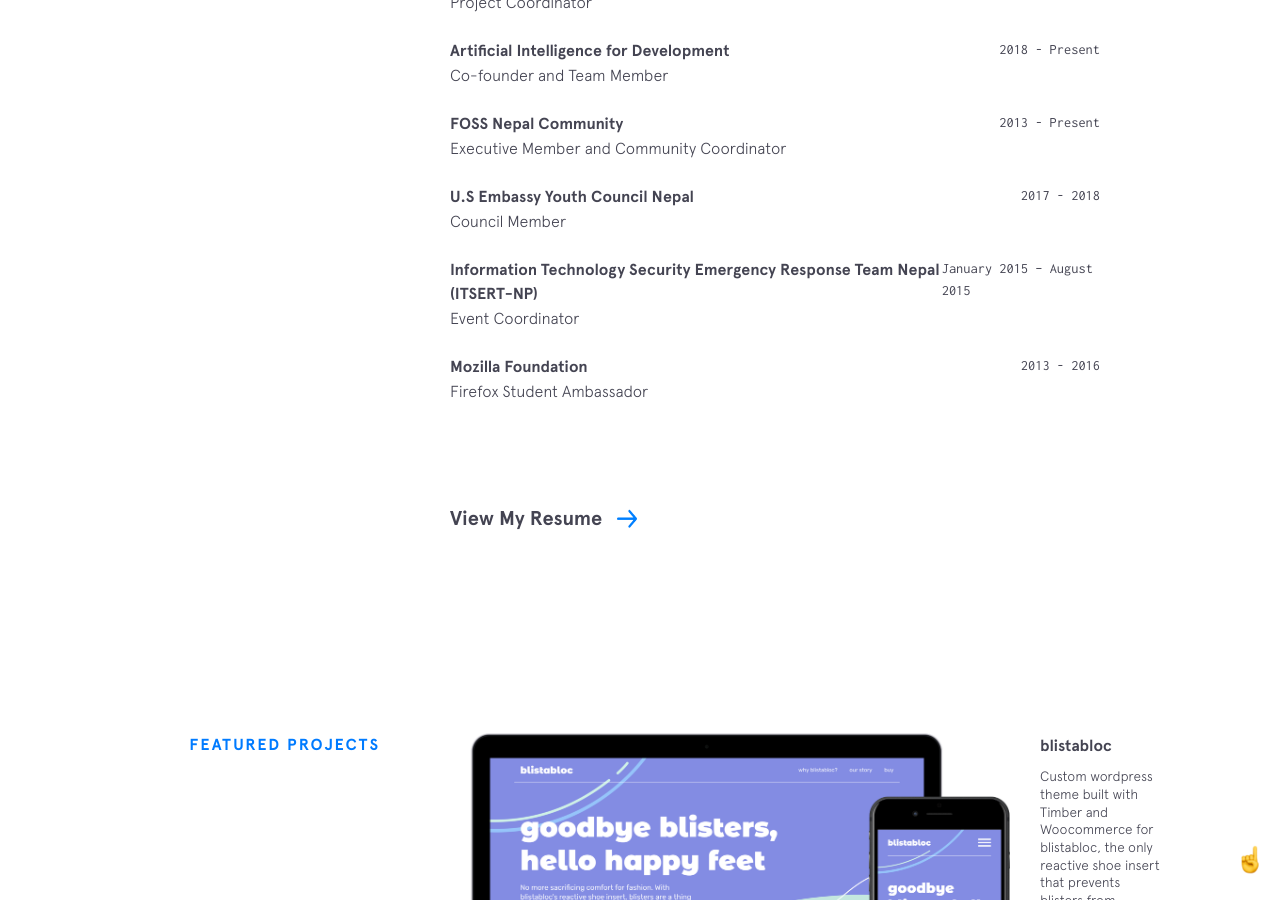
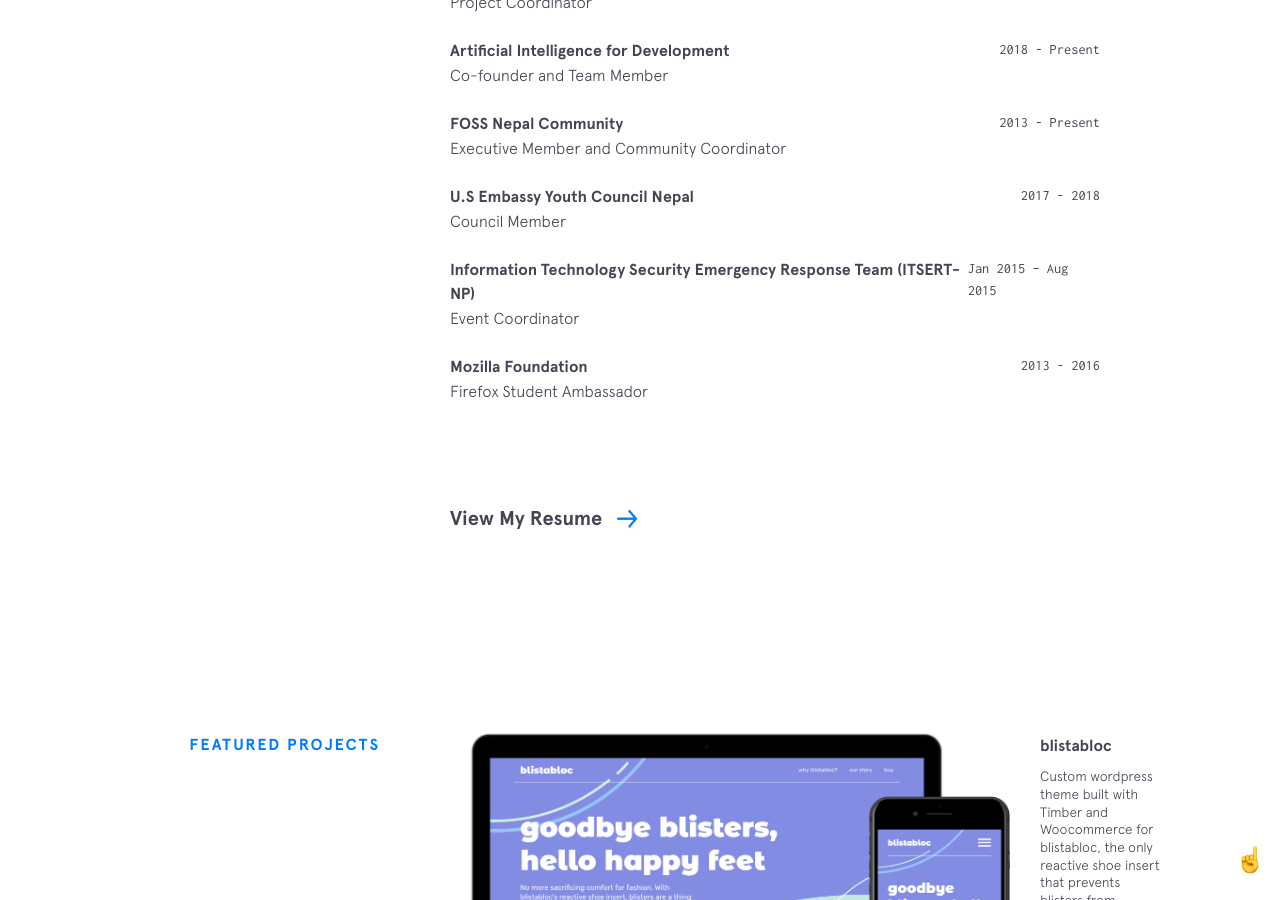
Before and after one commit to nikeshbalami/nikeshbalami.github.io, a Jekyll site: the page built from index.html, in a window 1280 px wide and 900 px high, scrolled down 2122 px. Built offline with Jekyll 4.4.1, drawn with Linux system fonts in a browser that asks for light colours; nearby versions of some CDN libraries.

Commit message:
Update experience.yml

```diff
--- a/_data/experience.yml
+++ b/_data/experience.yml
@@ -23,9 +23,9 @@
   time: 2017 - 2018
   position: Council Member
 
-- company: Information Technology Security Emergency Response Team Nepal (ITSERT-NP)
+- company: Information Technology Security Emergency Response Team (ITSERT-NP)
   url: http://info.itsert-np.org
-  time: January 2015 – August 2015
+  time: Jan 2015 – Aug 2015
   position: Event Coordinator
 
 - company: Mozilla Foundation
```
